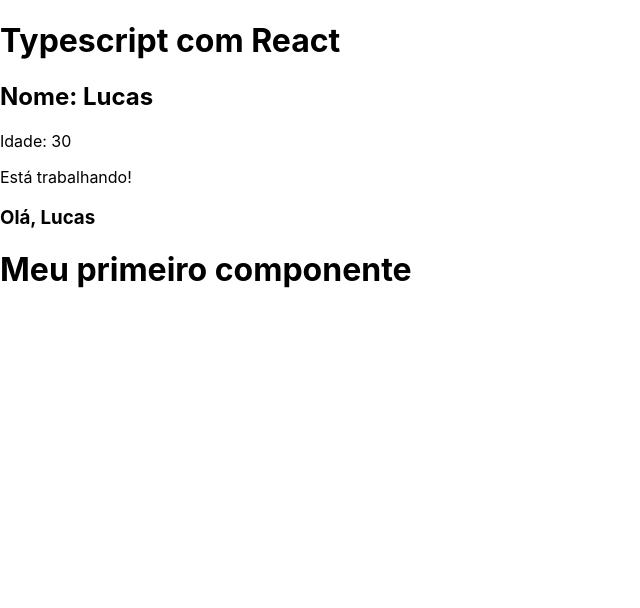
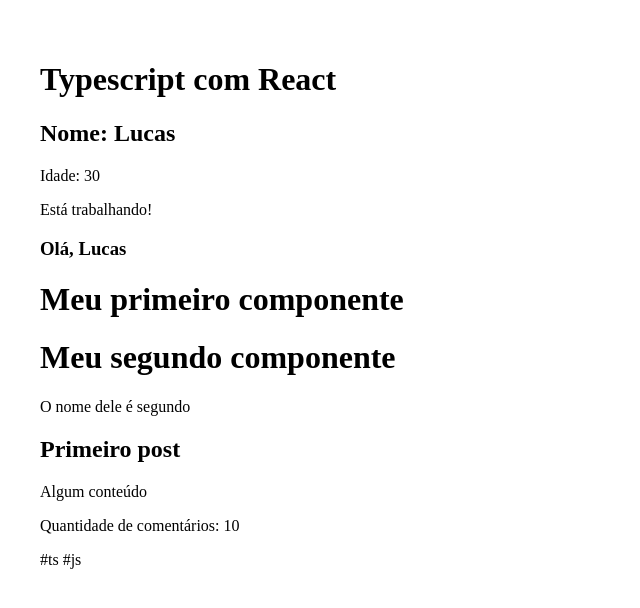
Before and after one commit to lucas-cercal/typescript-basico, a React (Create React App) app in the folder 11_react_com_ts/: page / in a window 1280 px wide. Shown: the top 608 px of the page, without its empty margins (0-640 px from the left). Built offline with nearby package versions, Linux system fonts and the light colour scheme; the HTML template or start-up script is replaced by a standard one.

Commit message:
feat: destructuring props

```diff
--- a/11_react_com_ts/src/App.tsx
+++ b/11_react_com_ts/src/App.tsx
@@ -1,5 +1,9 @@
 // 4 - importacao de componentes
 import FirstComponent from "./components/FirstComponent"
+
+// 5 - desestruturando props
+import SecondComponent from "./components/SecondComponent"
+import Destructuring from "./components/Destructuring"
 
 function App() {
 
@@ -21,6 +25,13 @@
       {isWorking && <p>Está trabalhando!</p>}
       <h3>{userGreeting(name)}</h3>
       <FirstComponent />
+      <SecondComponent name="segundo"/>
+      <Destructuring
+        title="Primeiro post"
+        content="Algum conteúdo"
+        comentQty={10}
+        tags={["ts", "js"]}
+      />
     </div>
   );
 }
--- /dev/null
+++ b/11_react_com_ts/src/components/Destructuring.tsx
@@ -0,0 +1,25 @@
+import { ReactElement } from 'react'
+
+interface Props {
+  title: string
+  content: string
+  comentQty: number
+  tags: string[]
+}
+
+function Destructuring({ title, content, comentQty, tags }: Props): ReactElement {
+  return (
+    <div>
+      <h2>{title}</h2>
+      <p>{content}</p>
+      <p>Quantidade de comentários: {comentQty}</p>
+      <div>
+        {tags.map(tag => (
+          <span key={tag}> #{tag}</span>
+        ))}
+      </div>
+    </div>
+  )
+}
+
+export default Destructuring
--- /dev/null
+++ b/11_react_com_ts/src/components/SecondComponent.tsx
@@ -0,0 +1,16 @@
+import { ReactElement } from 'react'
+
+interface Props {
+  name: string
+}
+
+function SecondComponent(props: Props): ReactElement {
+  return (
+    <div>
+      <h1>Meu segundo componente</h1>
+      <p>O nome dele é {props.name}</p>
+    </div>
+  )
+}
+
+export default SecondComponent
--- a/11_react_com_ts/src/index.css
+++ b/11_react_com_ts/src/index.css
@@ -1,10 +1,6 @@
 body {
-  margin: 0;
-  font-family: -apple-system, BlinkMacSystemFont, 'Segoe UI', 'Roboto', 'Oxygen',
-    'Ubuntu', 'Cantarell', 'Fira Sans', 'Droid Sans', 'Helvetica Neue',
-    sans-serif;
-  -webkit-font-smoothing: antialiased;
-  -moz-osx-font-smoothing: grayscale;
+  padding: 2em;
+  padding-bottom: 1000px;
 }
 
 code {
```
